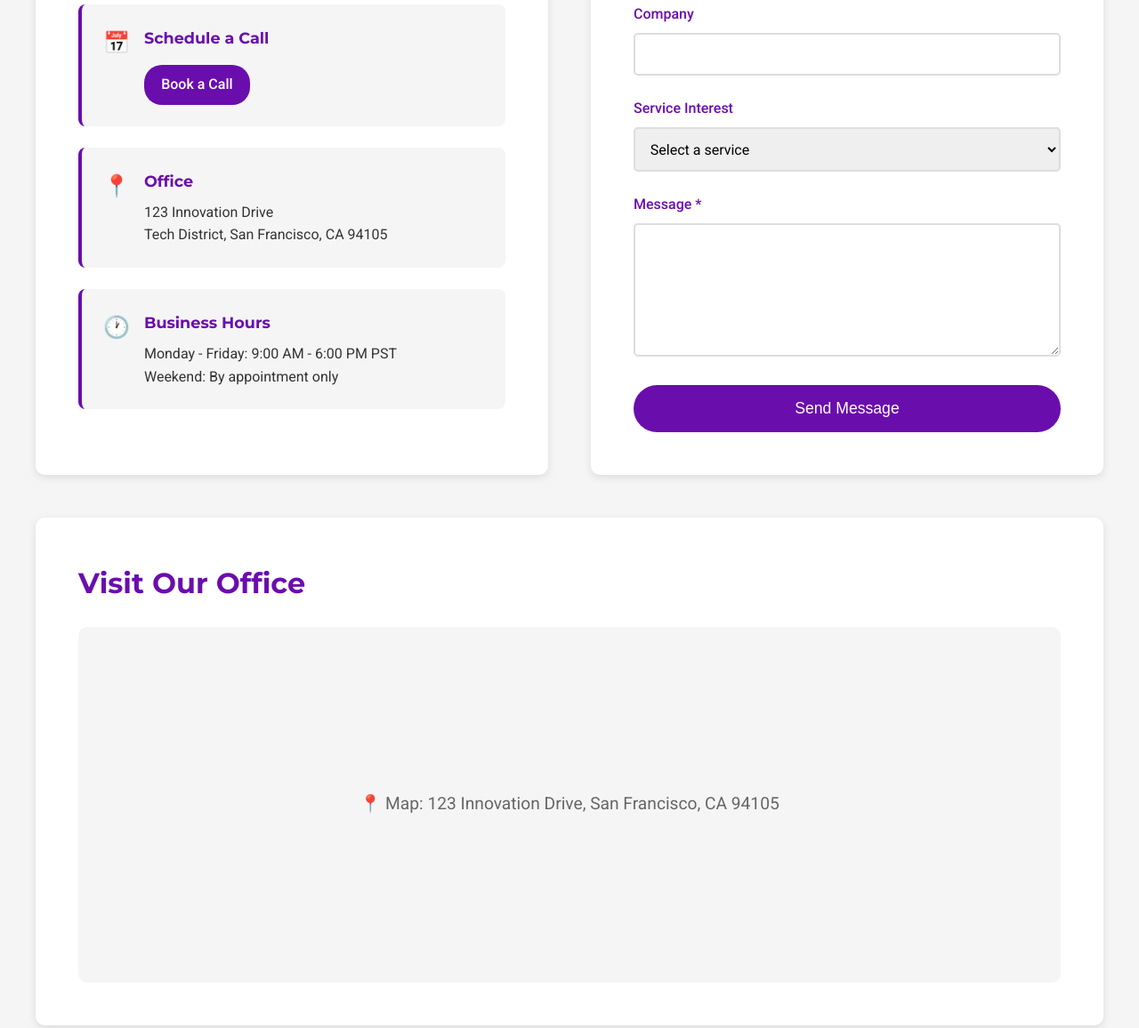
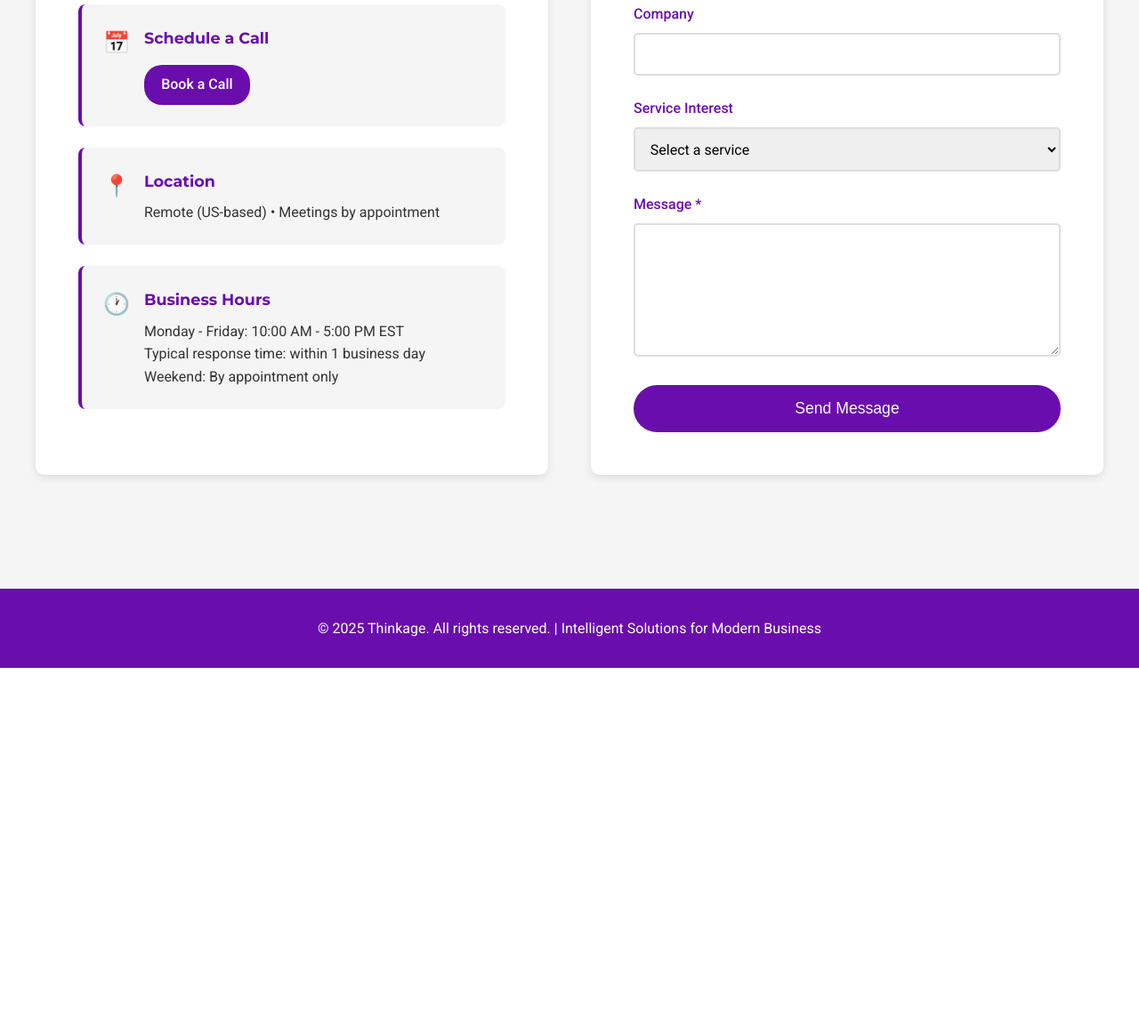
Before and after one commit to Keveneven/website-n8n, a plain HTML site: page contact.html in a window 1280 px wide. Shown: the part 734-1890 px from the top of the page at 89% size. After the commit the page ends 1485 px from the top, so only its background shows below. Drawn offline with Linux system fonts and the light colour scheme.

```diff
--- a/contact.html
+++ b/contact.html
@@ -373,8 +373,8 @@
                     <div class="info-item">
                         <div class="info-icon">📍</div>
                         <div class="info-details">
-                            <h3>Office</h3>
-                            <p>123 Innovation Drive<br>Tech District, San Francisco, CA 94105</p>
+                            <h3>Location</h3>
+                            <p>Remote (US-based) • Meetings by appointment</p>
                         </div>
                     </div>
 
@@ -382,8 +382,10 @@
                         <div class="info-icon">🕐</div>
                         <div class="info-details">
                             <h3>Business Hours</h3>
-                            <p>Monday - Friday: 9:00 AM - 6:00 PM PST<br>
-                            Weekend: By appointment only</p>
+                            <p>Monday - Friday: 10:00 AM - 5:00 PM EST<br>
+                               Typical response time: within 1 business day<br>
+                               Weekend: By appointment only
+                            </p>
                         </div>
                     </div>
                 </div>
@@ -429,13 +431,6 @@
                 </div>
             </div>
 
-            <!-- Map Section -->
-            <div class="map-section">
-                <h2>Visit Our Office</h2>
-                <div class="map-placeholder">
-                    📍 Map: 123 Innovation Drive, San Francisco, CA 94105
-                </div>
-            </div>
         </div>
     </section>
 
```
